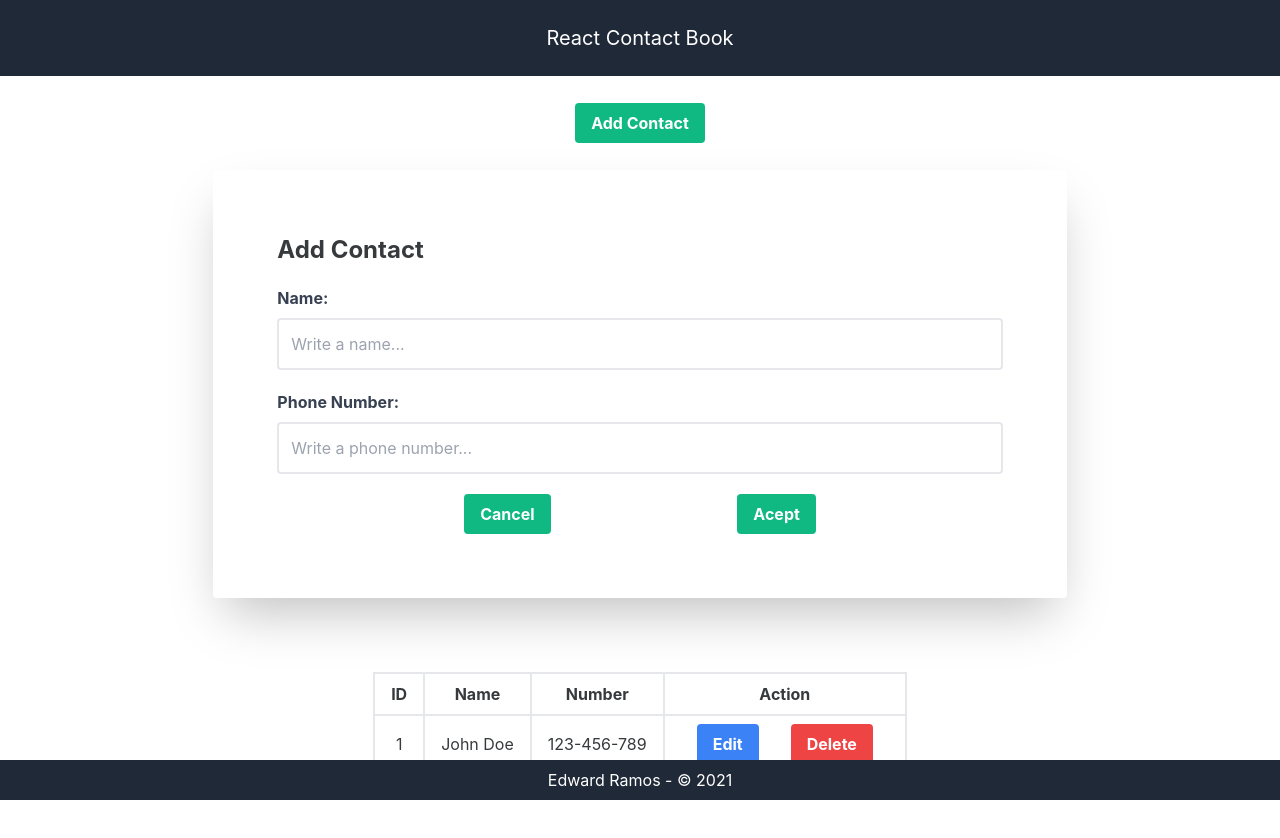
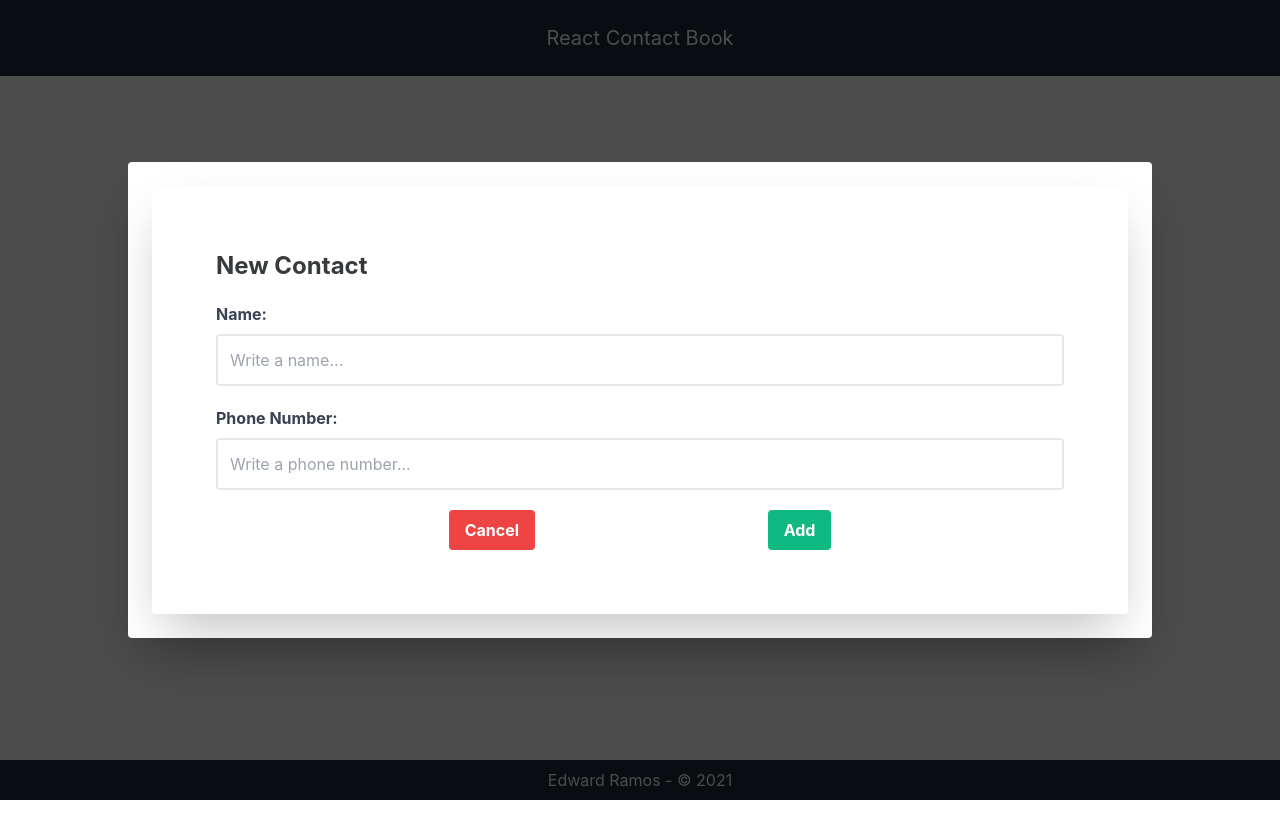
Before and after one commit to EdwardR0507/Contact-book-pwa, a React (Create React App) app: page / in a window 1280 px wide. Both pictures are taken after a click on the button "Add Contact". Shown: the top 838 px of the page. Built offline with nearby package versions, Linux system fonts and the light colour scheme.

Commit message:
feat: Modals ADD and EDIT

```diff
--- a/src/components/ContactEdit.jsx
+++ /dev/null
@@ -1,67 +0,0 @@
-import React from "react";
-import useField from "../hooks/useField";
-const ContactEdit = ({ handleEdit, setIsOpen, data }) => {
-  const name = useField("text", data.name);
-  const phone = useField("text", data.phone);
-
-  const handleSubmit = (e) => {
-    e.preventDefault();
-    const dataName = name.value === "" ? data.name : name.value;
-    const dataPhone = phone.value === "" ? data.phone : phone.value;
-    handleEdit({ id: data.id, name: dataName, phone: dataPhone });
-    setTimeout(() => {
-      setIsOpen(false);
-    }, 500);
-  };
-
-  return (
-    <div className="bg-white p-16 rounded shadow-2xl w-full">
-      <form className="space-y-5" onSubmit={handleSubmit}>
-        <h2 className="text-2xl font-bold">Edit Contact</h2>
-        <div>
-          <label name="name" className="block mb-2 font-bold text-gray-700">
-            Name:{" "}
-          </label>
-          <input
-            defaultValue={data.name}
-            onChange={name.onChange}
-            name="name"
-            className="form-control w-full border-2 border-gray-200 p-3 rounded outline-none focus:border-blue-700"
-            autoComplete="off"
-          />
-        </div>
-        <div>
-          <label name="number" className="block mb-2 font-bold text-gray-700">
-            Phone Number:{" "}
-          </label>
-          <input
-            defaultValue={data.phone}
-            onChange={phone.onChange}
-            name="number"
-            className="form-control w-full border-2 border-gray-200 p-3 rounded outline-none focus:border-blue-700"
-            autoComplete="off"
-          />
-        </div>
-        <div className="flex justify-evenly">
-          <button
-            type="button"
-            className=" block bg-red-500 hover:bg-red-700 text-white font-bold py-2 px-4 rounded"
-            onClick={() => {
-              setIsOpen(false);
-            }}
-          >
-            Cancel
-          </button>
-          <button
-            type="submit"
-            className=" block bg-green-500 hover:bg-green-700 text-white font-bold py-2 px-4 rounded"
-          >
-            Acept
-          </button>
-        </div>
-      </form>
-    </div>
-  );
-};
-
-export default ContactEdit;
--- a/src/components/ContactForm.jsx
+++ b/src/components/ContactForm.jsx
@@ -1,34 +1,46 @@
 import React from "react";
-import { ACTIONS } from "../utils/actions";
 import useField from "../hooks/useField";
+import { MOODS } from "../utils/moods";
 import { v4 as uuidv4 } from "uuid";
-const ContactForm = ({ dispatch, setOpen }) => {
+const ContactForm = ({ handleEdit, setIsOpen, data, mood, handleAdd }) => {
   const name = useField("text");
   const phone = useField("text");
 
   const handleSubmit = (e) => {
     e.preventDefault();
-    dispatch({
-      type: ACTIONS.ADD_CONTACT,
-      payload: {
+    handleAdd({
       id: uuidv4(),
       name: name.value,
       phone: phone.value,
-      },
     });
     setTimeout(() => {
-      setOpen(false);
+      setIsOpen(false);
+    }, 500);
+  };
+
+  const handleSubmitEdit = (e) => {
+    e.preventDefault();
+    const dataName = name.value === "" ? data.name : name.value;
+    const dataPhone = phone.value === "" ? data.phone : phone.value;
+    handleEdit({ id: data.id, name: dataName, phone: dataPhone });
+    setTimeout(() => {
+      setIsOpen(false);
     }, 500);
   };
 
   return (
-    <div className="bg-white p-16 rounded shadow-2xl w-11/12 md:w-2/3">
-      <form className="space-y-5" onSubmit={handleSubmit}>
-        <h2 className="text-2xl font-bold">Add Contact</h2>
+    <div className="bg-white p-16 rounded shadow-2xl w-full">
+      <form className="space-y-5">
+        {mood === MOODS.ADD ? (
+          <h2 className="text-2xl font-bold">New Contact</h2>
+        ) : (
+          <h2 className="text-2xl font-bold">Edit Contact</h2>
+        )}
         <div>
           <label name="name" className="block mb-2 font-bold text-gray-700">
             Name:{" "}
           </label>
+          {mood === MOODS.ADD ? (
             <input
               {...name}
               name="name"
@@ -36,11 +48,21 @@ const ContactForm = ({ dispatch, setOpen }) => {
               className="form-control w-full border-2 border-gray-200 p-3 rounded outline-none focus:border-blue-700"
               autoComplete="off"
             />
+          ) : (
+            <input
+              defaultValue={data.name}
+              onChange={name.onChange}
+              name="name"
+              className="form-control w-full border-2 border-gray-200 p-3 rounded outline-none focus:border-blue-700"
+              autoComplete="off"
+            />
+          )}
         </div>
         <div>
           <label name="number" className="block mb-2 font-bold text-gray-700">
             Phone Number:{" "}
           </label>
+          {mood === MOODS.ADD ? (
             <input
               {...phone}
               name="number"
@@ -48,21 +70,43 @@ const ContactForm = ({ dispatch, setOpen }) => {
               className="form-control w-full border-2 border-gray-200 p-3 rounded outline-none focus:border-blue-700"
               autoComplete="off"
             />
+          ) : (
+            <input
+              defaultValue={data.phone}
+              onChange={phone.onChange}
+              name="number"
+              className="form-control w-full border-2 border-gray-200 p-3 rounded outline-none focus:border-blue-700"
+              autoComplete="off"
+            />
+          )}
         </div>
         <div className="flex justify-evenly">
           <button
             type="button"
-            onClick={() => setOpen(false)}
-            className=" block bg-green-500 hover:bg-green-700 text-white font-bold py-2 px-4 rounded"
+            className=" block bg-red-500 hover:bg-red-700 text-white font-bold py-2 px-4 rounded"
+            onClick={() => {
+              setIsOpen(false);
+            }}
           >
             Cancel
           </button>
+          {mood === MOODS.ADD ? (
             <button
               type="submit"
+              className="block bg-green-500 hover:bg-green-700 text-white font-bold py-2 px-4 rounded"
+              onClick={handleSubmit}
+            >
+              Add
+            </button>
+          ) : (
+            <button
+              type="submit"
+              onClick={handleSubmitEdit}
               className=" block bg-green-500 hover:bg-green-700 text-white font-bold py-2 px-4 rounded"
             >
               Acept
             </button>
+          )}
         </div>
       </form>
     </div>
--- a/src/components/ContactModal.jsx
+++ b/src/components/ContactModal.jsx
@@ -7,6 +7,7 @@ const MODAL_STYLES = {
   transform: "translate(-50%, -50%)",
   backgroundColor: "#FFF",
   zIndex: 1000,
+  width: "80%",
 };
 
 const OVERLAY_STYLES = {
@@ -24,7 +25,12 @@ const ContactModal = ({ open, children }) => {
   return ReactDom.createPortal(
     <>
       <div style={OVERLAY_STYLES} />
-      <div style={MODAL_STYLES}>{children}</div>
+      <div
+        style={MODAL_STYLES}
+        className="rounded p-6 shadow-2xl w-11/12 md:w-2/3"
+      >
+        {children}
+      </div>
     </>,
     document.getElementById("portal")
   );
--- a/src/components/ContactTable.jsx
+++ b/src/components/ContactTable.jsx
@@ -1,15 +1,14 @@
 import React from "react";
-
+import { MOODS } from "../utils/moods";
 const TableContacts = ({
-  contactList,
+  contacts,
   handleDelete,
-
   setIsOpen,
   setData,
+  setMood,
 }) => {
-  const { contacts } = contactList;
   return (
-    <div className="w-full overflow-x-auto flex justify-center my-12">
+    <div className="w-full overflow-x-auto flex justify-center">
       <table className="table-auto">
         <thead>
           <tr>
@@ -46,6 +45,7 @@ const TableContacts = ({
                       className="bg-blue-500 hover:bg-blue-700 text-white font-bold py-2 px-4 rounded text-center mx-4"
                       onClick={() => {
                         setData(contact);
+                        setMood(MOODS.EDIT);
                         setIsOpen(true);
                       }}
                     >
--- a/src/components/Contacts.jsx
+++ b/src/components/Contacts.jsx
@@ -1,37 +1,38 @@
 import React, { useReducer, useState } from "react";
 import ContactTable from "./ContactTable";
-import ContactForm from "./ContactForm";
 import { contactReducer } from "../reducers/contactReducer";
 import { ACTIONS } from "../utils/actions";
-import ContactEdit from "./ContactEdit";
+import { MOODS } from "../utils/moods";
+import ContactForm from "./ContactForm";
 import ContactModal from "./ContactModal";
-const initialState = {
-  contacts: [
-    {
-      id: 1,
-      name: "John Doe",
-      phone: "123-456-789",
-    },
-  ],
-};
+const initialState = [];
 
 const Contacts = () => {
-  const [state, dispatch] = useReducer(contactReducer, initialState);
-  const [open, setOpen] = useState(false);
+  const [contacts, dispatch] = useReducer(contactReducer, initialState);
+  const [mood, setMood] = useState("");
   const [data, setData] = useState({});
 
   //MODAL
   const [isOpen, setIsOpen] = useState(false);
 
   const handleClick = () => {
-    setOpen(!open);
+    setMood(MOODS.ADD);
+    setIsOpen(!isOpen);
   };
+
+  // Dispatch action to add contact
+  const handleAdd = (newData) => {
+    dispatch({ type: ACTIONS.ADD_CONTACT, payload: newData });
+    setIsOpen(!isOpen);
+  };
+
+  // Dispatch action to delete contact
   const handleDelete = (id) => {
     dispatch({ type: ACTIONS.DELETE_CONTACT, payload: id });
   };
 
+  // Dispatch action to edit contact
   const handleEdit = (contact) => {
-    console.log("contact view", contact);
     dispatch({ type: ACTIONS.EDIT_CONTACT, payload: contact });
   };
   return (
@@ -43,17 +44,19 @@ const Contacts = () => {
       >
         Add Contact
       </button>
-      {open && <ContactForm dispatch={dispatch} setOpen={setOpen} />}
       <ContactTable
-        contactList={state}
+        contacts={contacts}
         handleDelete={handleDelete}
         handleEdit={handleEdit}
         setData={setData}
         setIsOpen={setIsOpen}
+        setMood={setMood}
       />
       <div className="relative z-10">
         <ContactModal open={isOpen} setIsOpen={setIsOpen}>
-          <ContactEdit
+          <ContactForm
+            mood={mood}
+            handleAdd={handleAdd}
             data={data}
             handleEdit={handleEdit}
             setIsOpen={setIsOpen}
--- a/src/hooks/useField.js
+++ b/src/hooks/useField.js
@@ -1,6 +1,6 @@
 import { useState } from "react";
-const useField = ({ type, initialValue = "" }) => {
-  const [value, setValue] = useState(initialValue);
+const useField = ({ type }) => {
+  const [value, setValue] = useState("");
   const onChange = (e) => {
     setValue(e.target.value);
   };
--- a/src/reducers/contactReducer.js
+++ b/src/reducers/contactReducer.js
@@ -3,23 +3,16 @@ export const contactReducer = (state, action) => {
   const { type, payload } = action;
   switch (type) {
     case ACTIONS.ADD_CONTACT:
-      return {
-        ...state,
-        contacts: [...state.contacts, payload],
-      };
+      return [...state, payload];
+
     case ACTIONS.DELETE_CONTACT:
-      return {
-        ...state,
-        contacts: state.contacts.filter((contact) => contact.id !== payload),
-      };
+      return state.filter((contact) => contact.id !== payload);
+
     case ACTIONS.EDIT_CONTACT:
-      return {
-        ...state,
-        contacts: state.contacts.map((contact) => {
-          console.log("contact dispatch", contact);
-          return contact.id === payload.id ? payload : contact;
-        }),
-      };
+      return state.map((contact) => {
+        return contact.id === payload.id ? payload : contact;
+      });
+
     default:
       return state;
   }
--- /dev/null
+++ b/src/utils/moods.js
@@ -0,0 +1,4 @@
+export const MOODS = {
+  ADD: "add",
+  EDIT: "edit",
+};
```
Lines whose indentation alone changed are shown as unchanged.
